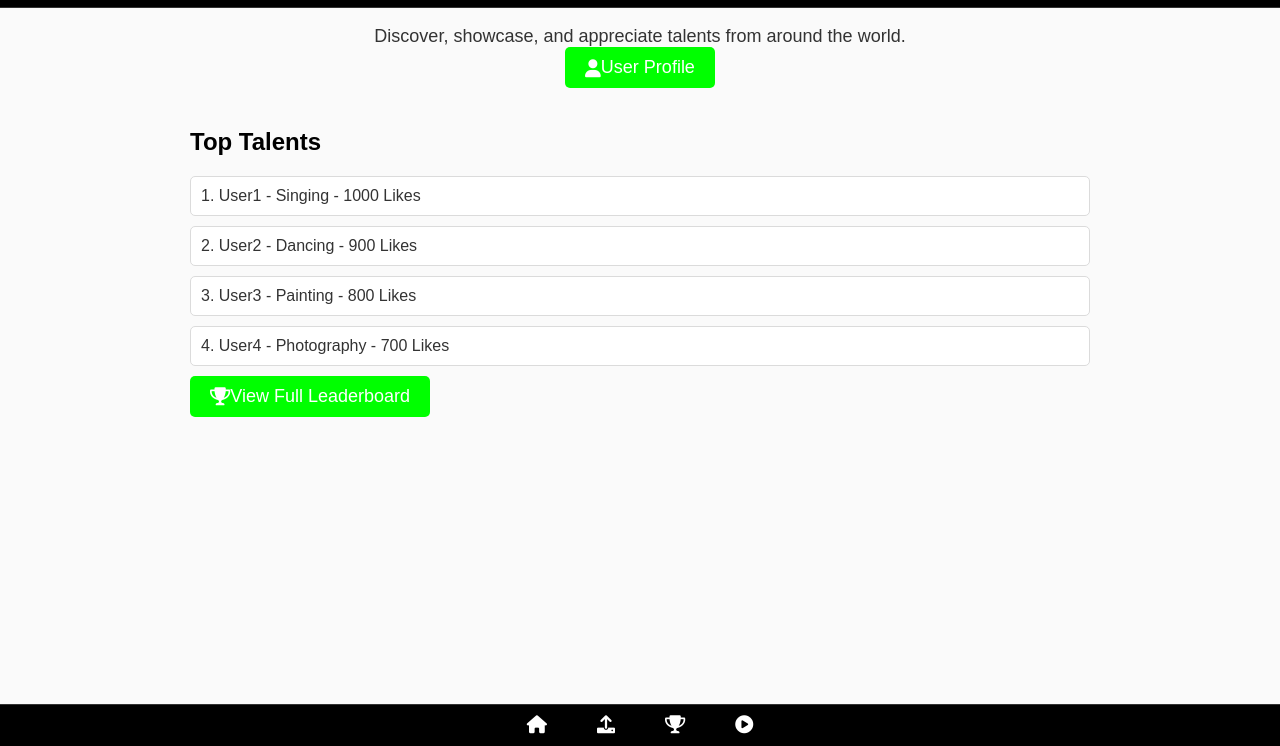
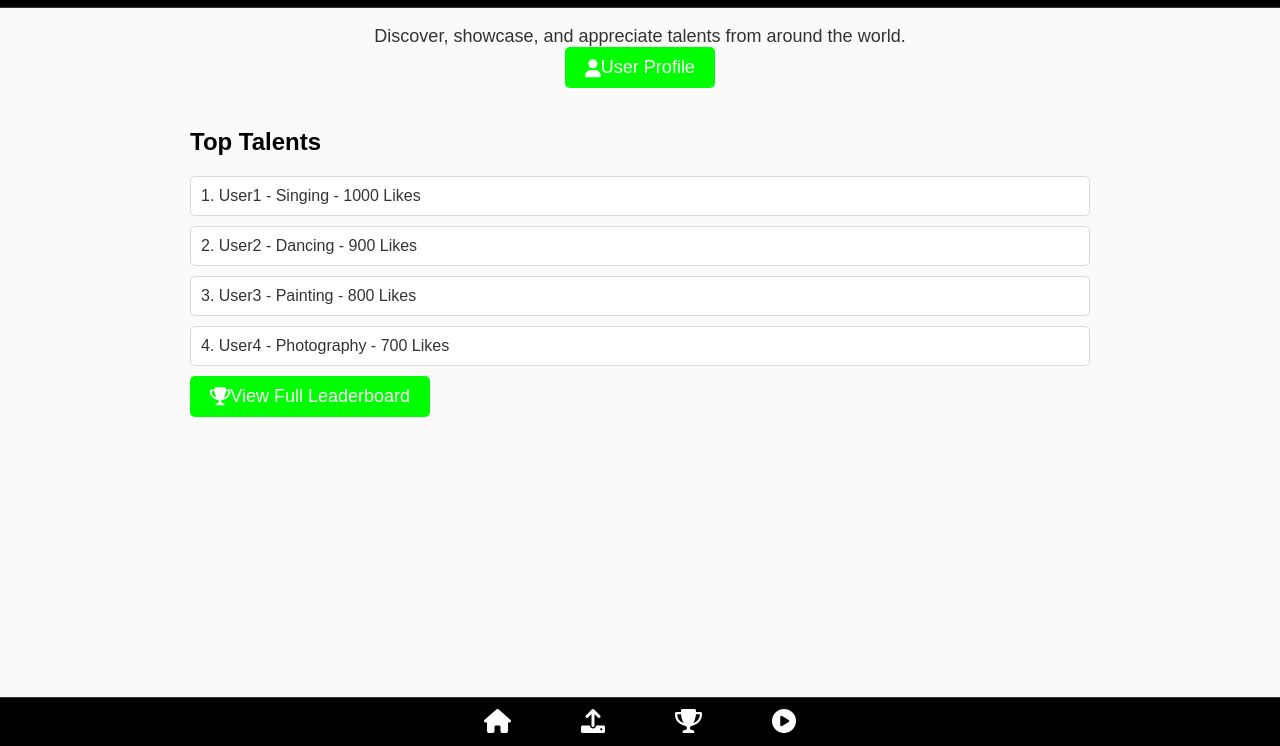
Before and after one commit to vinothvbt/showaura, a plain HTML site: page index.html in a window 1280 px wide. Shown: the part 54-800 px from the top of the page. Drawn offline with Linux system fonts and the light colour scheme.

Commit message:
Add files via upload

```diff
--- a/styles.css
+++ b/styles.css
@@ -126,7 +126,8 @@ footer {
 .nav-links li a {
     color: #fff;
     text-decoration: none;
-    font-size: 18px;
+    font-size: 24px;
+    padding: 10px;
     transition: color 0.3s;
 }
 
```
